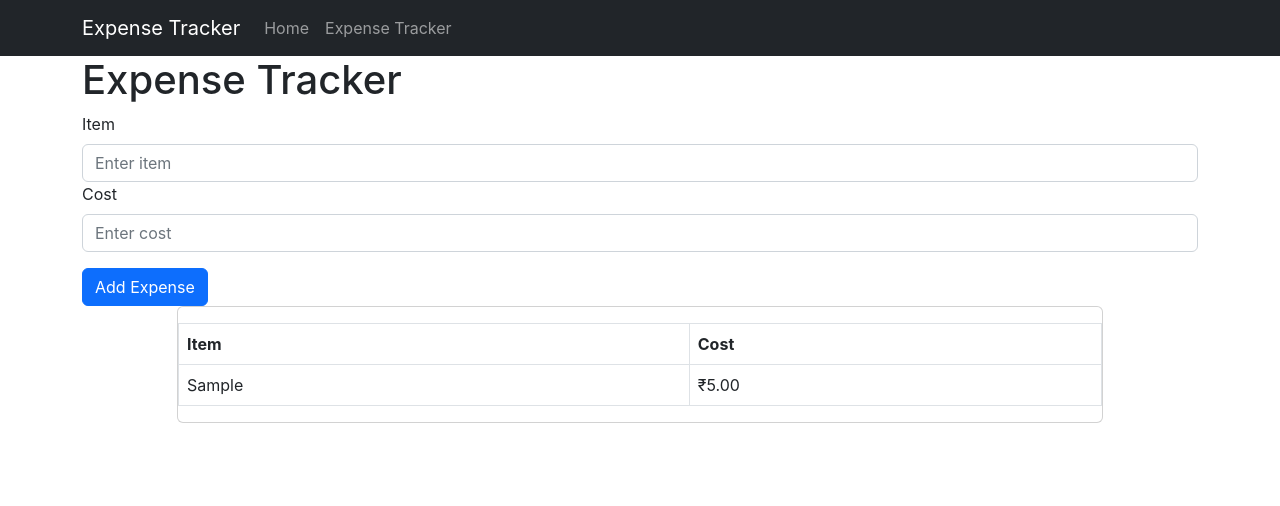
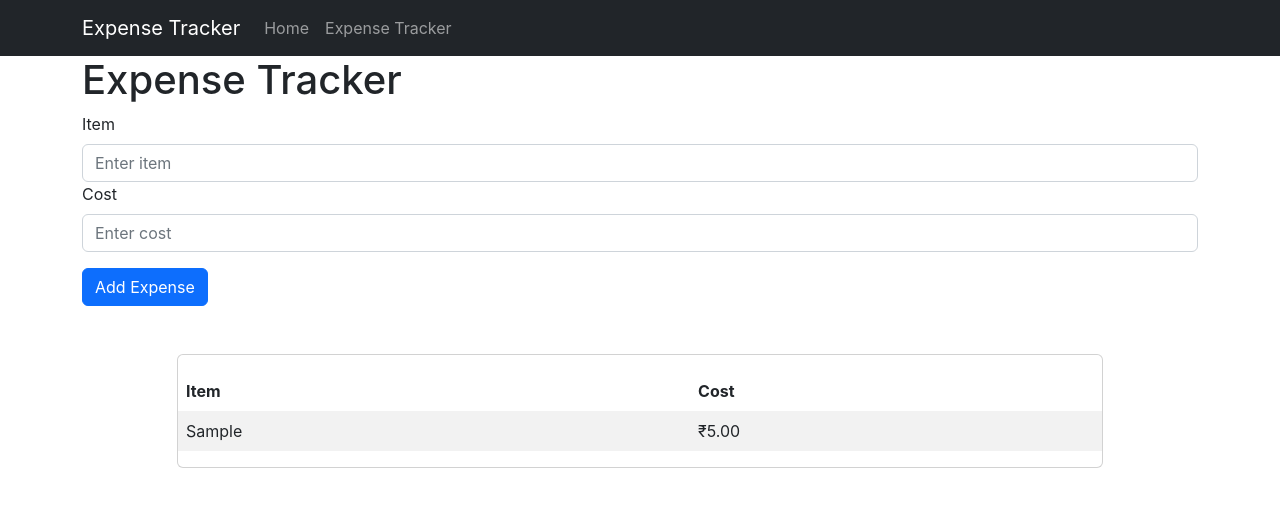
Before and after one commit to Tuhin-thinks/ExpenseTraker, a React (Create React App) app: page /expense-tracker in a window 1280 px wide. Both pictures are taken after typing "Sample", "5" into the empty fields and a click on the button "Add Expense". Shown: the top 506 px of the page. Built offline with nearby package versions, Linux system fonts and the light colour scheme.

Commit message:
Updated table style

```diff
--- a/src/components/ExpenseTracker/ExpenseList.jsx
+++ b/src/components/ExpenseTracker/ExpenseList.jsx
@@ -5,14 +5,14 @@ const ExpenseList = ({ expenses }) => {
   return expenses.length ? (
     <Row style={{ justifyContent: "center" }}>
       <Col className="col-md-10">
-        <Card className="table-responsive">
+        <Card className="table-responsive mt-5">
           <Table
-            bordered
             hover
+            striped
             style={{ marginTop: "1rem", borderRadius: "15px" }}
-            responsive
+            className="table-responsive-xs table-borderless"
           >
-            <thead>
+            <thead className="thead-dark">
               <tr>
                 <th>Item</th>
                 <th>Cost</th>
```
